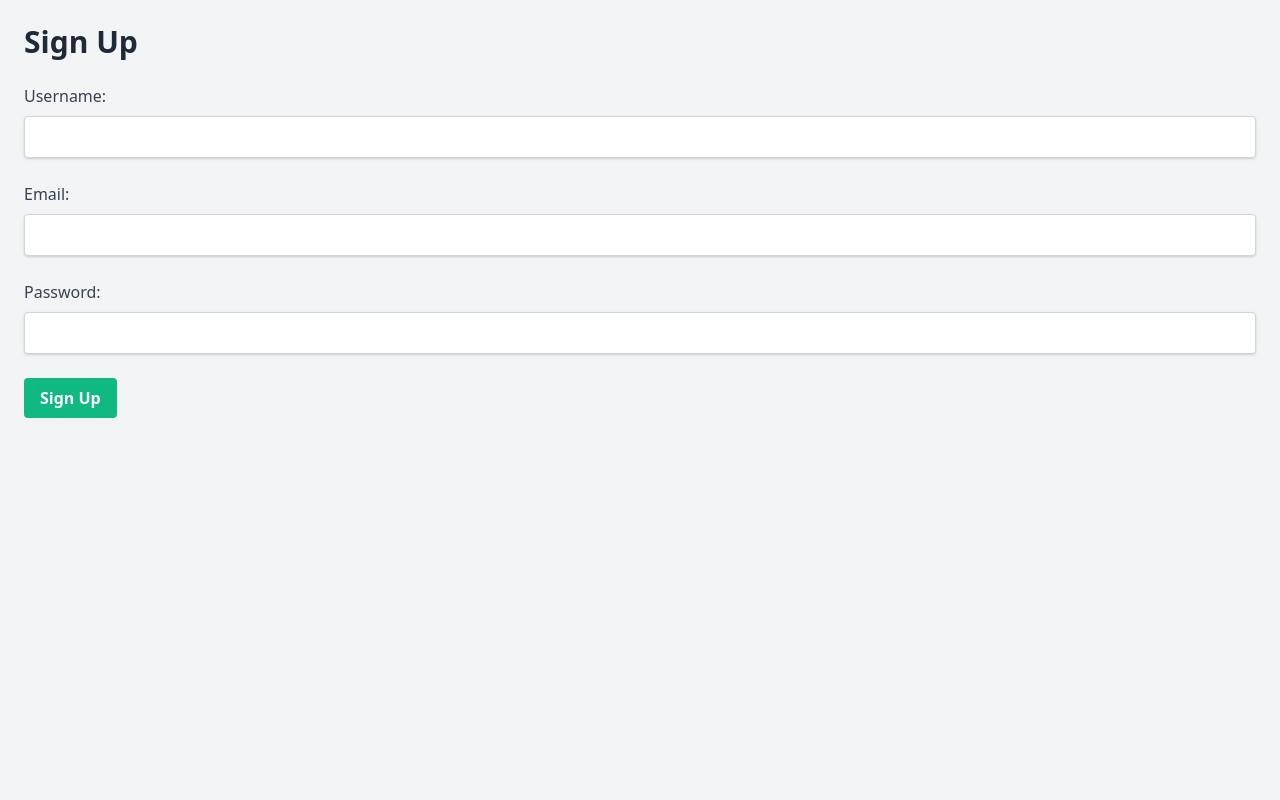
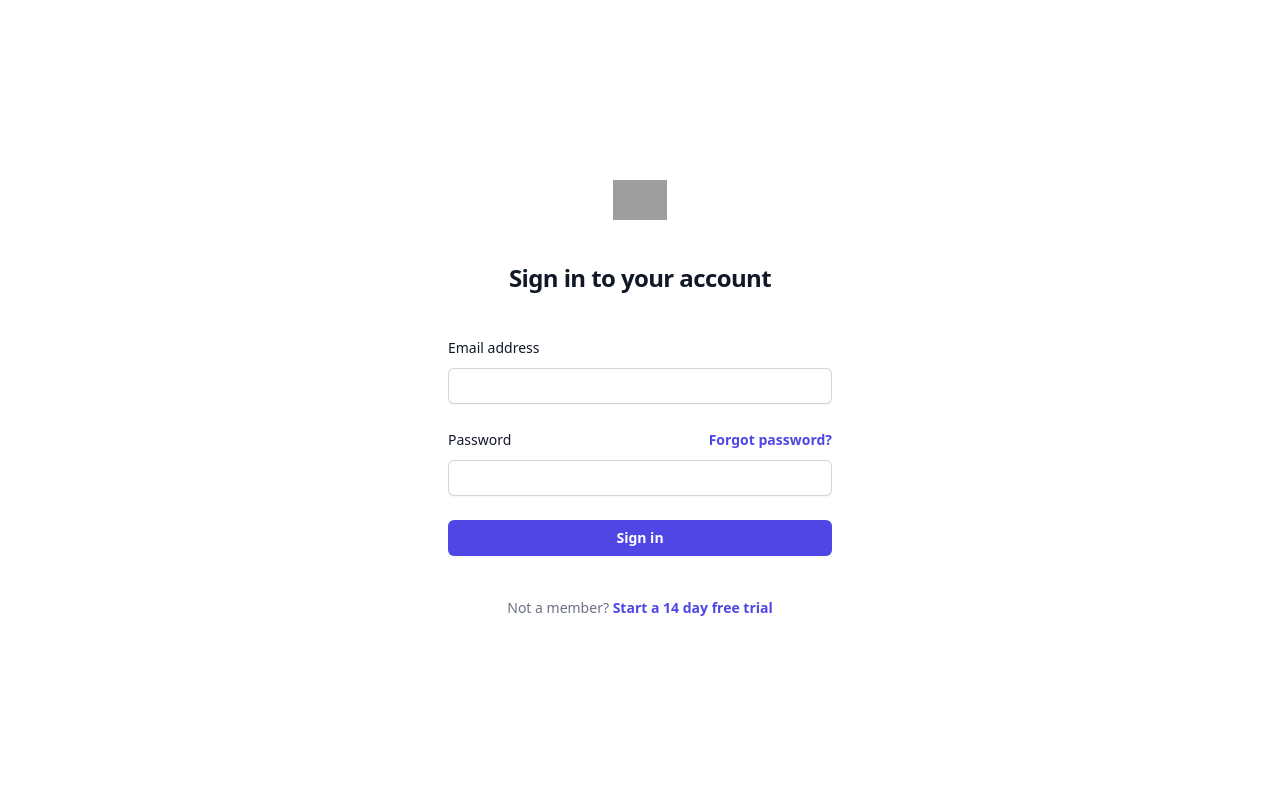
Before and after one commit to ThierryNicolasPouliot/Simulateur, a Django app: template simulateur/simulation/templates/simulation/signup.html in a window 1280 px wide. Run offline with Django 3.2, Linux system fonts and the light colour scheme; the template is opened without the code that fills it, so the values that code supplies are empty; grey boxes are pictures that could not be loaded.

Commit message:
Tailwind dans l'écran signup

```diff
--- a/simulateur/simulation/templates/simulation/signup.html
+++ b/simulateur/simulation/templates/simulation/signup.html
@@ -1,44 +1,48 @@
 <!DOCTYPE html>
-<html lang="en">
+<html lang="en" class="h-full bg-white">
 <head>
     <meta charset="UTF-8">
     <title>Sign Up</title>
     <link rel="stylesheet" href="https://cdn.jsdelivr.net/npm/tailwindcss@2.2.19/dist/tailwind.min.css">
 </head>
-<body class="bg-gray-100 text-gray-800">
-    <div class="container mx-auto p-6">
-        <h1 class="text-3xl font-bold mb-6">Sign Up</h1>
-        <form id="signupForm">
-            <div class="mb-6">
-                <label for="username" class="block text-gray-700 font-medium mb-2">Username:</label>
-                <input type="text" id="username" class="bg-white shadow rounded p-2 border border-gray-300 w-full">
+<body class="h-full">
+    <div class="flex min-h-full flex-col justify-center px-6 py-12 lg:px-8">
+        <div class="sm:mx-auto sm:w-full sm:max-w-sm">
+          <img class="mx-auto h-10 w-auto" src="https://tailwindui.com/img/logos/mark.svg?color=indigo&shade=600" alt="Your Company">
+          <h2 class="mt-10 text-center text-2xl font-bold leading-9 tracking-tight text-gray-900">Sign in to your account</h2>
+        </div>
+
+        <div class="mt-10 sm:mx-auto sm:w-full sm:max-w-sm">
+          <form class="space-y-6" action="#" method="POST">
+            <div>
+              <label for="email" class="block text-sm font-medium leading-6 text-gray-900">Email address</label>
+              <div class="mt-2">
+                <input id="email" name="email" type="email" autocomplete="email" required class="block w-full rounded-md border-0 py-1.5 text-gray-900 shadow-sm ring-1 ring-inset ring-gray-300 placeholder:text-gray-400 focus:ring-2 focus:ring-inset focus:ring-indigo-600 sm:text-sm sm:leading-6">
+              </div>
             </div>
-            <div class="mb-6">
-                <label for="email" class="block text-gray-700 font-medium mb-2">Email:</label>
-                <input type="email" id="email" class="bg-white shadow rounded p-2 border border-gray-300 w-full">
+
+            <div>
+              <div class="flex items-center justify-between">
+                <label for="password" class="block text-sm font-medium leading-6 text-gray-900">Password</label>
+                <div class="text-sm">
+                  <a href="#" class="font-semibold text-indigo-600 hover:text-indigo-500">Forgot password?</a>
+                </div>
+              </div>
+              <div class="mt-2">
+                <input id="password" name="password" type="password" autocomplete="current-password" required class="block w-full rounded-md border-0 py-1.5 text-gray-900 shadow-sm ring-1 ring-inset ring-gray-300 placeholder:text-gray-400 focus:ring-2 focus:ring-inset focus:ring-indigo-600 sm:text-sm sm:leading-6">
+              </div>
             </div>
-            <div class="mb-6">
-                <label for="password" class="block text-gray-700 font-medium mb-2">Password:</label>
-                <input type="password" id="password" class="bg-white shadow rounded p-2 border border-gray-300 w-full">
+
+            <div>
+              <button type="submit" class="flex w-full justify-center rounded-md bg-indigo-600 px-3 py-1.5 text-sm font-semibold leading-6 text-white shadow-sm hover:bg-indigo-500 focus-visible:outline focus-visible:outline-2 focus-visible:outline-offset-2 focus-visible:outline-indigo-600">Sign in</button>
             </div>
-            <button type="button" onclick="handleSignup()" class="bg-green-500 hover:bg-green-700 text-white font-bold py-2 px-4 rounded">Sign Up</button>
-        </form>
-    </div>
-    <script>
-        function handleSignup() {
-            const username = document.getElementById('username').value;
-            const email = document.getElementById('email').value;
-            const password = document.getElementById('password').value;
-            axios.post('/api/signup/', { username, email, password })
-                .then(response => {
-                    alert('Signed up successfully!');
-                    window.location.href = '/login/';
-                })
-                .catch(error => {
-                    console.error('Error signing up:', error);
-                    alert('Failed to sign up. Please check your details.');
-                });
-        }
-    </script>
+          </form>
+
+          <p class="mt-10 text-center text-sm text-gray-500">
+            Not a member?
+            <a href="#" class="font-semibold leading-6 text-indigo-600 hover:text-indigo-500">Start a 14 day free trial</a>
+          </p>
+        </div>
+      </div>
 </body>
 </html>
```
Also changed, not shown: tailwind.config.js (added, +8 -0 lines).
